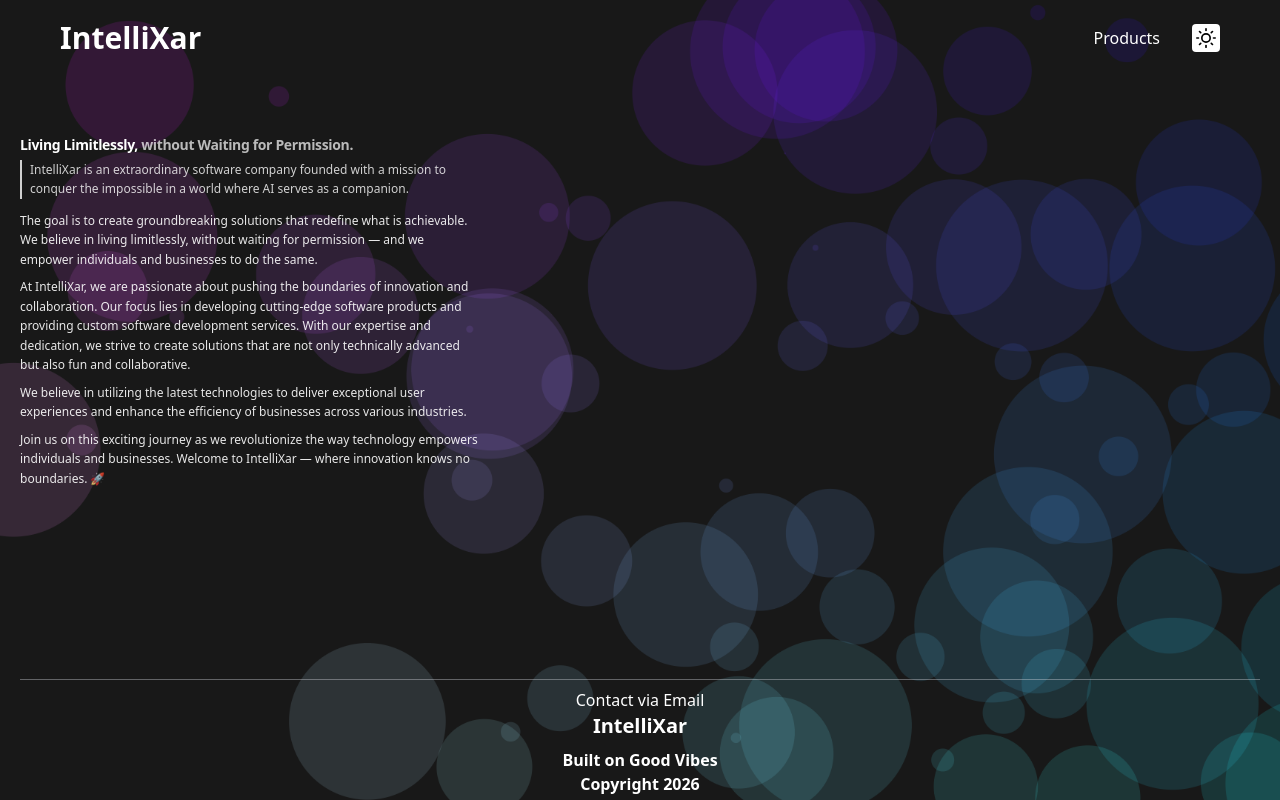
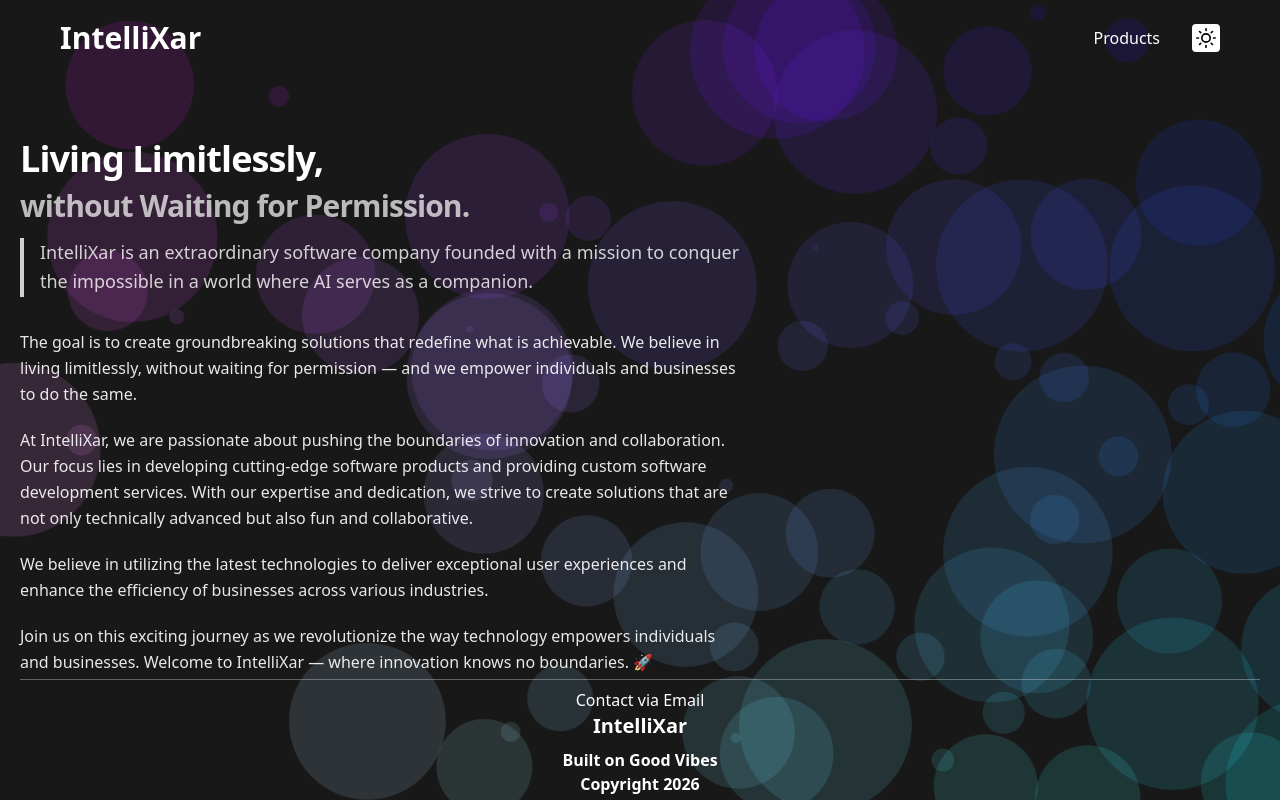
Before and after one commit to cindykandie/intellix-tech, a Next.js app: page / in a window 1280 px wide. Built offline with nearby package versions, Linux system fonts and the light colour scheme.

Commit message:
Revert landing page to original redesign
Co-Authored-By: Claude Sonnet 4.6 <noreply@anthropic.com>

```diff
--- a/src/pages/index.js
+++ b/src/pages/index.js
@@ -4,19 +4,19 @@ import Layout from '@/components/Layout';
 const HomePage = () => {
   return (
     <Layout>
-      <main className='pt-[60px] max-w-[500px] text-color-change font-sans px-5'>
+      <main className='pt-[60px] max-w-[760px] text-color-change font-sans px-5'>
 
-        <h1 className="text-sm font-extrabold leading-tight mb-1.5 tracking-tight">
-          Living Limitlessly,{' '}
-          <span className="font-semibold opacity-70">without Waiting for Permission.</span>
+        <h1 className="text-4xl font-extrabold leading-tight mb-3 tracking-tight">
+          Living Limitlessly,<br />
+          <span className="text-3xl font-semibold opacity-70">without Waiting for Permission.</span>
         </h1>
 
-        <p className="text-xs font-medium leading-relaxed mb-3 opacity-80 border-l-2 border-current pl-2">
+        <p className="text-lg font-medium leading-relaxed mb-8 opacity-80 border-l-4 border-current pl-4">
           IntelliXar is an extraordinary software company founded with a mission to conquer the impossible
           in a world where AI serves as a companion.
         </p>
 
-        <div className="space-y-2 text-xs leading-relaxed opacity-90">
+        <div className="space-y-5 text-base leading-relaxed opacity-90">
           <p>
             The goal is to create groundbreaking solutions that redefine what is achievable. We believe in
             living limitlessly, without waiting for permission — and we empower individuals and businesses
```
